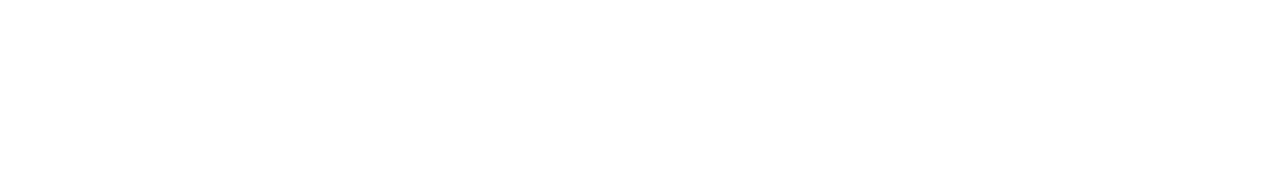
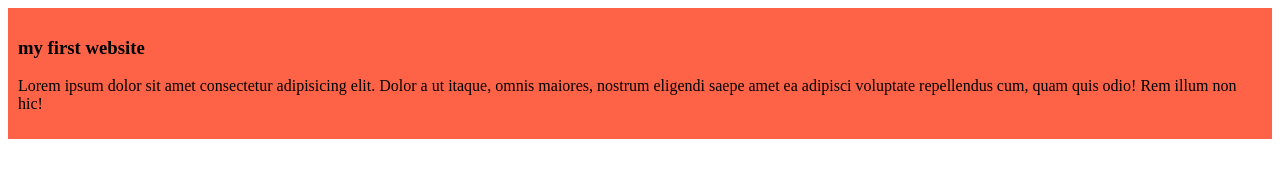
Before and after one commit to farsees1/my-first-github-repo, a plain HTML site: page index.html in a window 1280 px wide. Drawn offline with Linux system fonts and the light colour scheme.

Commit message:
added the first blog

```diff
--- a/index.html
+++ b/index.html
@@ -4,8 +4,18 @@
     <meta charset="UTF-8">
     <meta name="viewport" content="width=device-width, initial-scale=1.0">
     <title>My first ever git hub  </title>
+    <link rel="stylesheet" href="./style/style.css">
 </head>
 <body>
+    <div><h3>my first website </h3>
+    <p>
+        Lorem ipsum dolor sit amet consectetur
+        adipisicing elit. Dolor a ut itaque, omnis
+        maiores, nostrum eligendi saepe amet ea adipisci
+        voluptate
+        repellendus cum, quam quis odio! Rem illum non hic!
+    </p>
 
+    </div>
 </body>
 </html>
--- /dev/null
+++ b/style/style.css
@@ -0,0 +1,4 @@
+div{
+    background-color: tomato;
+    padding:10px
+}
```
